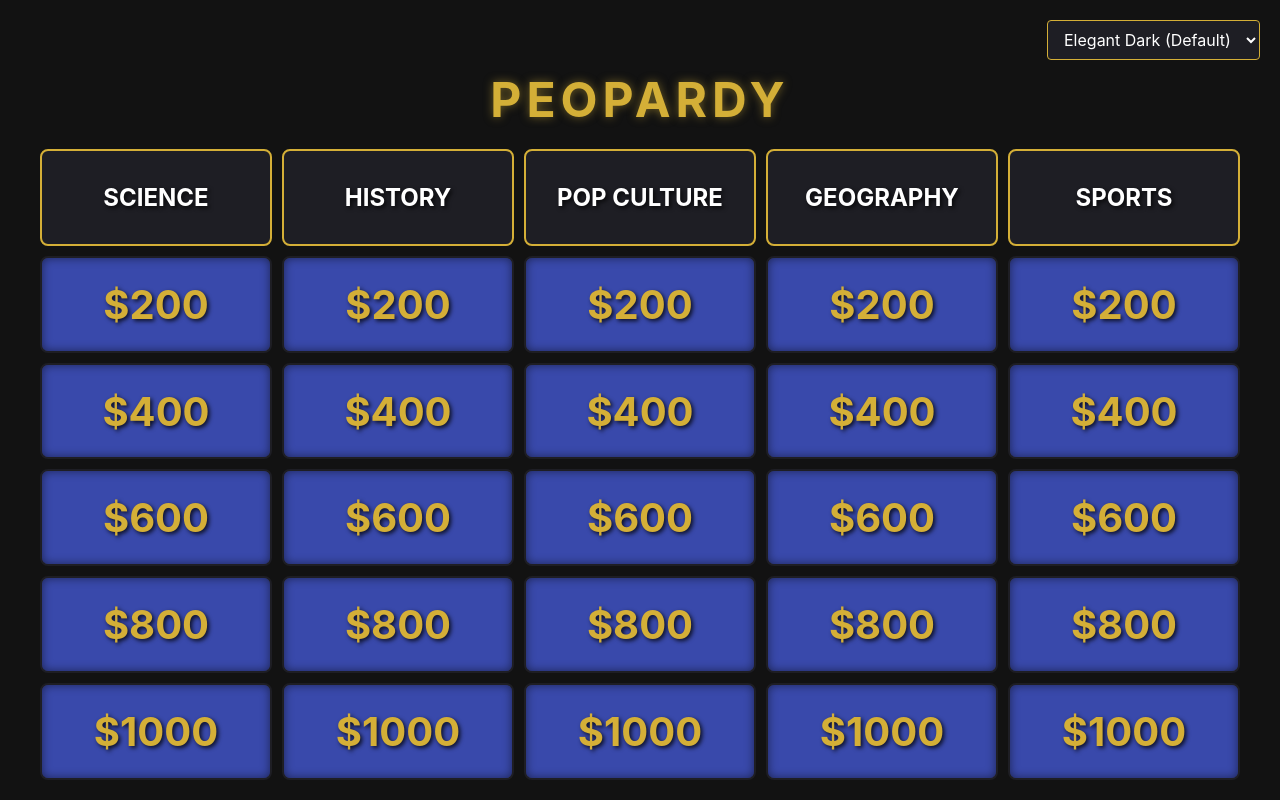
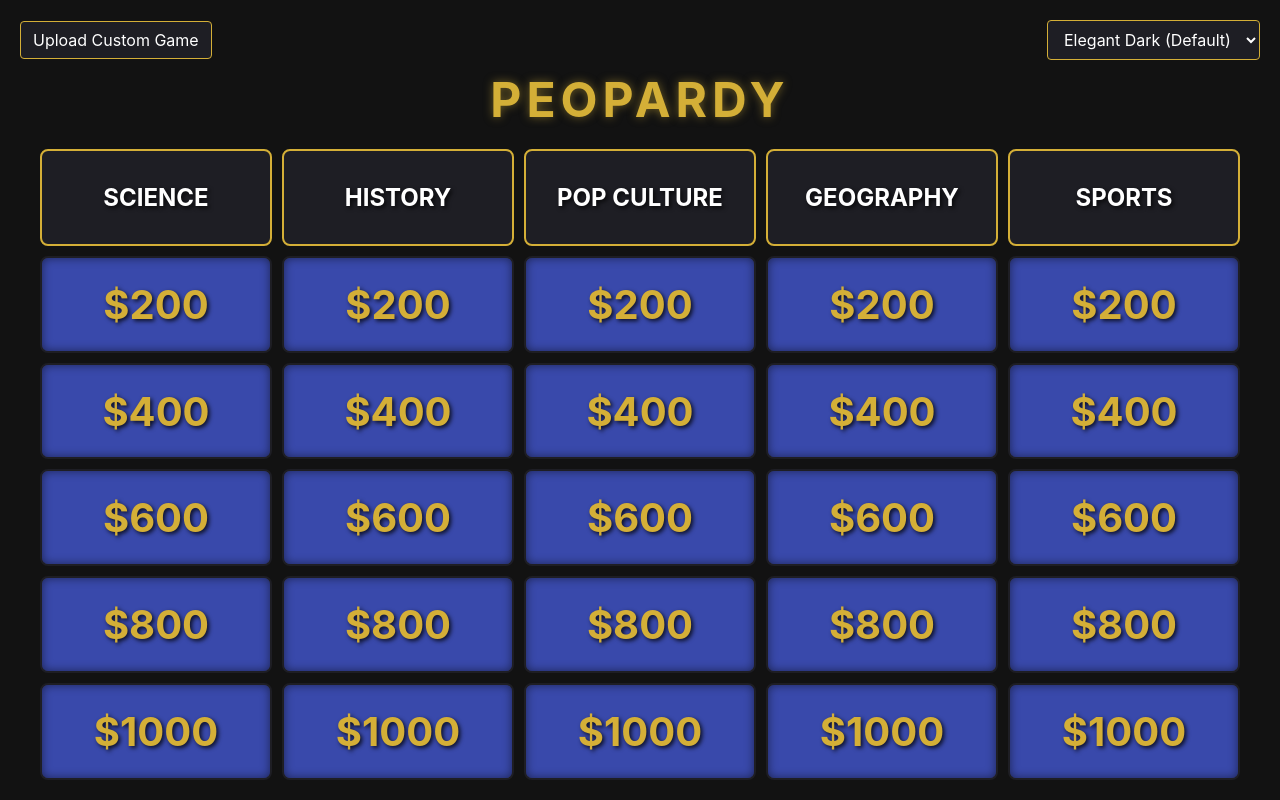
Before and after one commit to KhuzemahHQ/Peopardy, a React (Vite) app: page / in a window 1280 px wide. Built offline with nearby package versions, Linux system fonts and the light colour scheme.

Commit message:
Add runtime file upload for custom questions

```diff
--- a/src/App.css
+++ b/src/App.css
@@ -22,9 +22,31 @@
 
 .navbar {
   display: flex;
-  justify-content: flex-end;
+  justify-content: space-between;
+  align-items: center;
   width: 100%;
   margin-bottom: 10px;
+}
+
+.file-upload-label {
+  background-color: var(--dark-blue);
+  color: var(--text-light);
+  border: 1px solid var(--primary-gold);
+  padding: 8px 12px;
+  border-radius: 4px;
+  font-size: 1rem;
+  font-family: var(--font-family);
+  cursor: pointer;
+  display: inline-block;
+  transition: background-color 0.2s;
+}
+
+.file-upload-label:hover {
+  background-color: var(--primary-blue);
+}
+
+.file-input {
+  display: none;
 }
 
 .theme-select {
--- a/src/App.tsx
+++ b/src/App.tsx
@@ -1,6 +1,6 @@
 import React, { useState, useEffect } from 'react';
 import './App.css';
-import gameData from './gameData.json';
+import defaultGameData from './gameData.json';
 
 interface Clue {
   id: string;
@@ -9,11 +9,21 @@ interface Clue {
   answer: string;
 }
 
+interface Category {
+  name: string;
+  questions: Clue[];
+}
+
+interface GameData {
+  categories: Category[];
+}
+
 function App() {
   const [activeClue, setActiveClue] = useState<Clue | null>(null);
   const [revealedClues, setRevealedClues] = useState<Set<string>>(new Set());
   const [showAnswer, setShowAnswer] = useState<boolean>(false);
   const [theme, setTheme] = useState<string>('elegant');
+  const [data, setData] = useState<GameData>(defaultGameData as GameData);
 
   useEffect(() => {
     document.documentElement.setAttribute('data-theme', theme);
@@ -39,9 +49,39 @@ function App() {
     setShowAnswer(false);
   };
 
+  const handleFileUpload = (event: React.ChangeEvent<HTMLInputElement>) => {
+    const file = event.target.files?.[0];
+    if (!file) return;
+
+    const reader = new FileReader();
+    reader.onload = (e) => {
+      try {
+        const json = JSON.parse(e.target?.result as string);
+        if (json && json.categories) {
+          setData(json as GameData);
+          setRevealedClues(new Set()); // Reset board
+        } else {
+          alert('Invalid JSON format. Must contain a "categories" array.');
+        }
+      } catch (error) {
+        alert('Error parsing JSON file.');
+      }
+    };
+    reader.readAsText(file);
+  };
+
   return (
     <div className="app-container">
       <div className="navbar">
+        <label className="file-upload-label">
+          Upload Custom Game
+          <input
+            type="file"
+            accept=".json"
+            onChange={handleFileUpload}
+            className="file-input"
+          />
+        </label>
         <select
           className="theme-select"
           value={theme}
@@ -62,7 +102,7 @@ function App() {
 
       {/* Main Board */}
       <main className="board">
-        {gameData.categories.map((category) => (
+        {data.categories.map((category) => (
           <div key={category.name} className="category-header">
             {category.name}
           </div>
@@ -73,8 +113,9 @@ function App() {
             We transpose this to render rows. */}
         {[0, 1, 2, 3, 4].map((rowIndex) => (
           <React.Fragment key={`row-${rowIndex}`}>
-            {gameData.categories.map((category) => {
+            {data.categories.map((category) => {
               const clue = category.questions[rowIndex];
+              if (!clue) return <div key={`${category.name}-${rowIndex}`} className="clue-card disabled"></div>;
               const isRevealed = revealedClues.has(clue.id);
 
               return (
```
Also changed, not shown: 1 other file (tests, documents, lock files or other folders).
